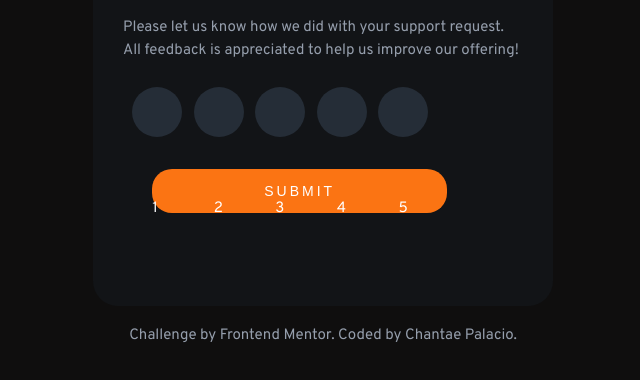
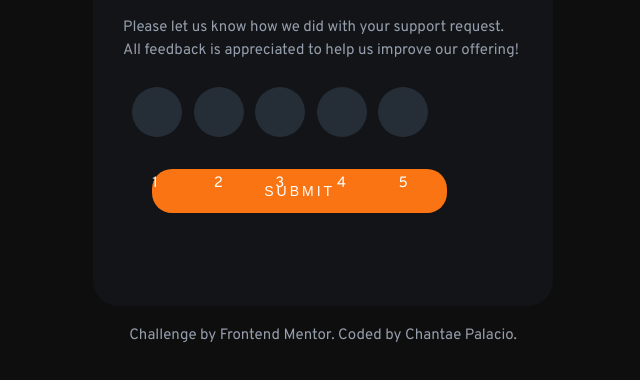
Before and after one commit to taepal467/interactive_rating_component, a plain HTML site: page index.html in a window 1280 px wide. Shown: the part 300-680 px from the top of the page, without its empty margins (317-957 px from the left). Drawn offline with nearby package versions, Linux system fonts and the light colour scheme.

Commit message:
Updated CSS

```diff
--- a/style.css
+++ b/style.css
@@ -134,7 +134,7 @@ label {
     line-height: 32px;
     position: absolute;
     z-index: 1;
-    bottom: 275px;
+    bottom: 300px;
   }
 
   input {
```
